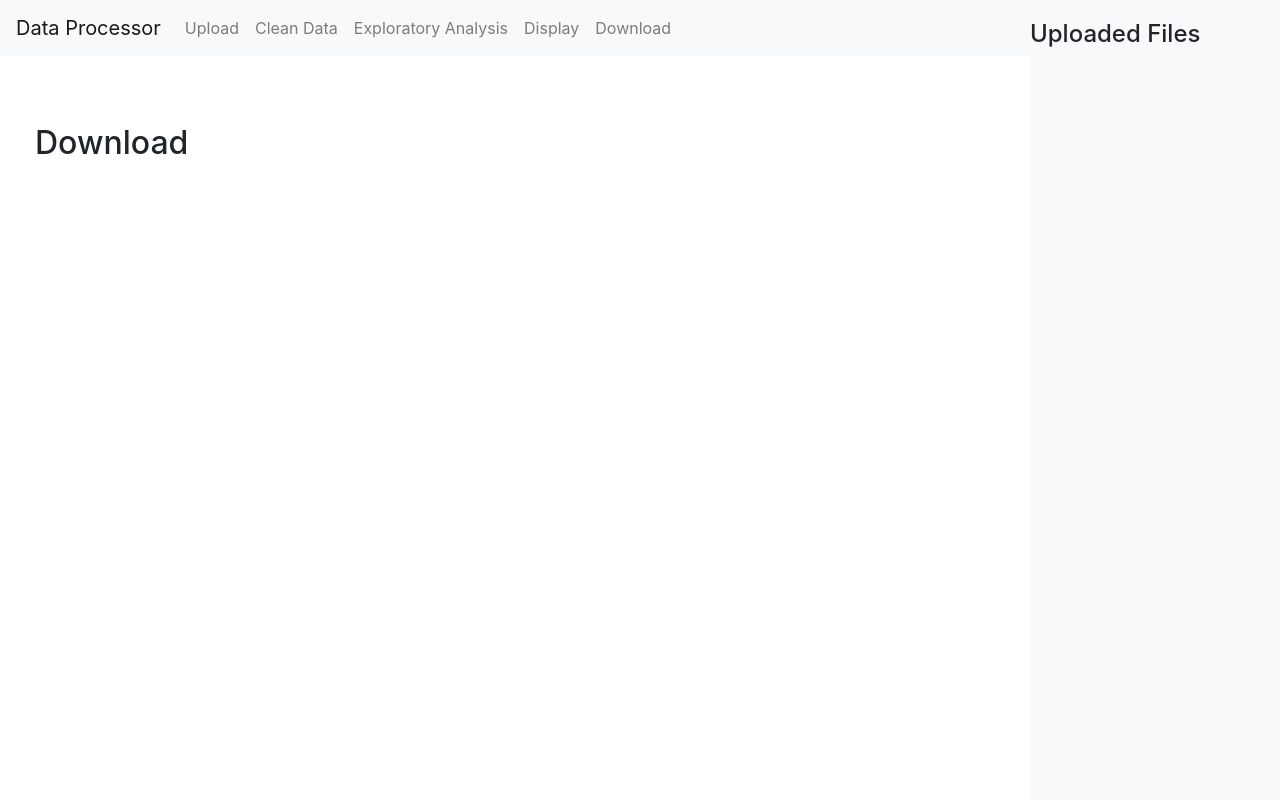
After one commit to GeoAnsata/GeoAnsata-GDQM, a Flask app: template flask_site/templates/download.html in a window 1280 px wide. The commit adds this page. Run offline with Flask 3, Linux system fonts and the light colour scheme; the template is opened without the code that fills it, so the values that code supplies are empty; some libraries are stand-ins or nearby versions.

Commit message:
added download page

```diff
--- a/flask_site/app.py
+++ b/flask_site/app.py
@@ -1,5 +1,6 @@
 from flask import Flask, render_template, request, redirect, url_for, send_file, session
 from utils.clear_directory import clear_directory
+import tempfile
 import os
 import pandas as pd
 import shutil
@@ -19,10 +20,6 @@ def init_session_vars():
     session['selected_file']=''
     session['selected_sheet']=''
 
-
-@app.route('/')
-def index():
-    return render_template('index.html', uploaded_files=session['sheet_names'])
 
 @app.route('/upload', methods=['POST'])
 def upload():
@@ -59,7 +56,28 @@ def upload():
     session['sheet_names']=dict_sheet_names
     return redirect(url_for('index'))
 
-@app.route('/show_data', methods=['GET'])
+
+@app.route('/download_sheet/<file_name>/<sheet_name>', methods=['GET'])
+def download_sheet(file_name,sheet_name):
+    file_path = os.path.join(app.config['UPLOAD_FOLDER'], file_name)
+    df = pd.read_excel(file_path, sheet_name=sheet_name)
+    temp_file_path = os.path.join(tempfile.gettempdir(), f"{file_name}_{sheet_name}.csv")
+    df.to_csv(temp_file_path, index=False)
+
+    return send_file(temp_file_path, as_attachment=True, download_name=f"{file_name}_{sheet_name}.csv", mimetype='text/csv')
+
+
+@app.route('/download_file/<file_name>', methods=['GET'])
+def download_file(file_name):
+    file_path = os.path.join(app.config['UPLOAD_FOLDER'], file_name)
+
+    if file_path.endswith('.xlsx'):
+        return send_file(file_path, as_attachment=True, download_name=file_name, mimetype='application/vnd.openxmlformats-officedocument.spreadsheetml.sheet')
+
+    elif file_path.endswith('.csv'):
+        return send_file(file_path, as_attachment=True, download_name=file_name, mimetype='text/csv')
+
+
 def show_data():
     try:
         file_name = session['selected_file']
@@ -69,20 +87,27 @@ def show_data():
             df = pd.read_csv(file_path)
         elif file_name.endswith('.xlsx') and (len(dict_sheet_names[file_name])>0):
             selected_sheet=session['selected_sheet']
-            print(file_path)
-            print(selected_sheet)
             df = pd.read_excel(file_path, sheet_name=selected_sheet)
         elif file_name.endswith('.xlsx'):
-            df = pd.read_excel(file_path, sheet_name=None)
+            df = pd.read_excel(file_path, sheet_name=0)
 
         df.sort_index(inplace=True)
         df=df.head(100)
         return render_template('display.html', table=df.to_html(classes='table table-striped'), uploaded_files=session['sheet_names'])
     except:
         return render_template('display.html', table=None, uploaded_files=session['sheet_names'])
+
+@app.route('/')
+def index():
+    return render_template('index.html', uploaded_files=session['sheet_names'])
+
 @app.route('/display')
 def display():
     return show_data()
+
+@app.route('/download_page')
+def download_page():
+    return render_template('download.html', uploaded_files=session['sheet_names'])
 
 @app.route('/clean_data')
 def clean_data():
@@ -92,15 +117,14 @@ def clean_data():
 def exploratory_analysis():
     return render_template('exploratory_analysis.html', uploaded_files=session['sheet_names'])
 
-@app.route('/select_file/<filename>')
-def select_file(filename):
-    session['selected_file'] = filename
-    print(filename)
+@app.route('/select_file/<file_name>')
+def select_file(file_name):
+    session['selected_file'] = file_name
     return redirect(request.referrer or '/')
 
-@app.route('/select_file/<filename>/<sheet_name>')
-def select_sheet(filename, sheet_name):
-    session['selected_file'] = filename
+@app.route('/select_file/<file_name>/<sheet_name>')
+def select_sheet(file_name, sheet_name):
+    session['selected_file'] = file_name
     session['selected_sheet'] = sheet_name
     return redirect(request.referrer or '/')
 
--- a/flask_site/templates/base.html
+++ b/flask_site/templates/base.html
@@ -39,6 +39,9 @@
                 <li class="nav-item">
                     <a class="nav-link" href="{{ url_for('display') }}">Display</a>
                 </li>
+                <li class="nav-item">
+                    <a class="nav-link" href="{{ url_for('download_page') }}">Download</a>
+                </li>
             </ul>
         </div>
     </nav>
@@ -53,11 +56,11 @@
                 <a>{{ file }}</a>
                 <ul>
                     {% for sheet in data_list %}
-                    <li><a href="{{ url_for('select_sheet', filename=file, sheet_name=sheet) }}">{{ sheet }}</a></li>
+                    <li><a href="{{ url_for('select_sheet', file_name=file, sheet_name=sheet) }}">{{ sheet }}</a></li>
                     {% endfor %}
                 </ul>
                 {% else %}
-                <a href="{{ url_for('select_file', filename=file) }}">{{ file }}</a>
+                <a href="{{ url_for('select_file', file_name=file) }}">{{ file }}</a>
                 {% endif %}
             </li>
             {% endfor %}
--- /dev/null
+++ b/flask_site/templates/download.html
@@ -0,0 +1,24 @@
+{% extends "base.html" %}
+
+{% block title %}Download{% endblock %}
+
+{% block content %}
+<div class="container mt-5">
+    <h2>Download</h2>
+    <ul class="list-group">
+        {% for file, data_list in uploaded_files.items() %}
+        <li class="list-group-item">
+
+            <a href="{{ url_for('download_file', file_name=file) }}">{{ file }}</a>
+            {% if data_list|length > 0 %}
+            <ul>
+                {% for sheet in data_list %}
+                <li><a href="{{ url_for('download_sheet', file_name=file, sheet_name=sheet) }}">{{ sheet }}</a></li>
+                {% endfor %}
+            </ul>
+            {% endif %}
+        </li>
+        {% endfor %}
+    </ul>
+</div>
+{% endblock %}
--- a/flask_site/utils/clear_directory.py
+++ b/flask_site/utils/clear_directory.py
@@ -2,6 +2,8 @@ import os
 import shutil
 # Function to clear a directory
 def clear_directory(folder):
+    if not os.path.exists(folder):
+        os.makedirs(folder)
     for filename in os.listdir(folder):
         file_path = os.path.join(folder, filename)
         try:
```
Also changed, not shown: 1 other file.
